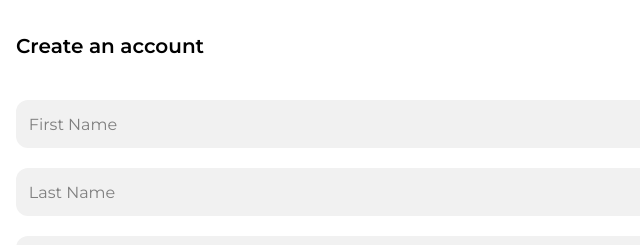
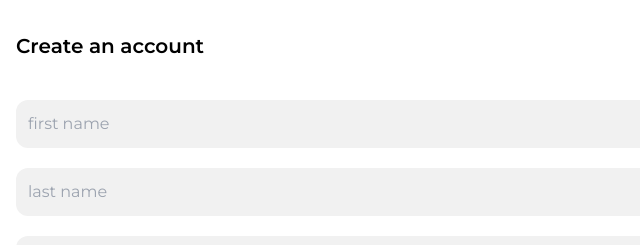
Before and after one commit to prathamupadhyay-tech/Dacoid-Assessment, a plain HTML site: page createAccountPage.html in a window 1280 px wide. Shown: the top 245 px of the page, 0-640 px from the left. Drawn offline with nearby package versions, Linux system fonts and the light colour scheme.

Commit message:
some changes

```diff
--- a/createAccountPage.html
+++ b/createAccountPage.html
@@ -69,14 +69,14 @@
 
             <div class="flex flex-col gap-5">
                 <div class="create-an-account-div relative ">
-                    <input   type="text" id="first-name"  class=" w-full rounded-[12px] bg-[#F1F1F1] p-3 text-[
+                    <input placeholder="first name"  type="text" id="first-name"  class=" w-full rounded-[12px] bg-[#F1F1F1] p-3 text-[
                     #7F7F7F]">
-                    <label   class="absolute top-[0.8em] left-[0.8em] text-[#7F7F7F] cursor-text"  for="first-name">First Name</label>
+
                 </div>
                <div class="create-an-account-div relative">
-                <input   type="text" id="last-name"  class="w-full rounded-[12px] bg-[#F1F1F1] p-3 text-[
+                <input placeholder="last name"  type="text" id="last-name"  class="w-full rounded-[12px] bg-[#F1F1F1] p-3 text-[
                 #7F7F7F]">
-                <label  class="absolute top-[0.8em] left-[0.8em] text-[#7F7F7F] cursor-text"   for="last-name">Last Name</label>
+
                </div>
                <div class=" relative">
                 <input type="text"  onfocus="removeLabel(this,'email-label')" onblur="addLabel(this,'email-label')"  id="Email" class="create-an-account-div w-full rounded-[12px] bg-[#F1F1F1] p-3 text-[
```
